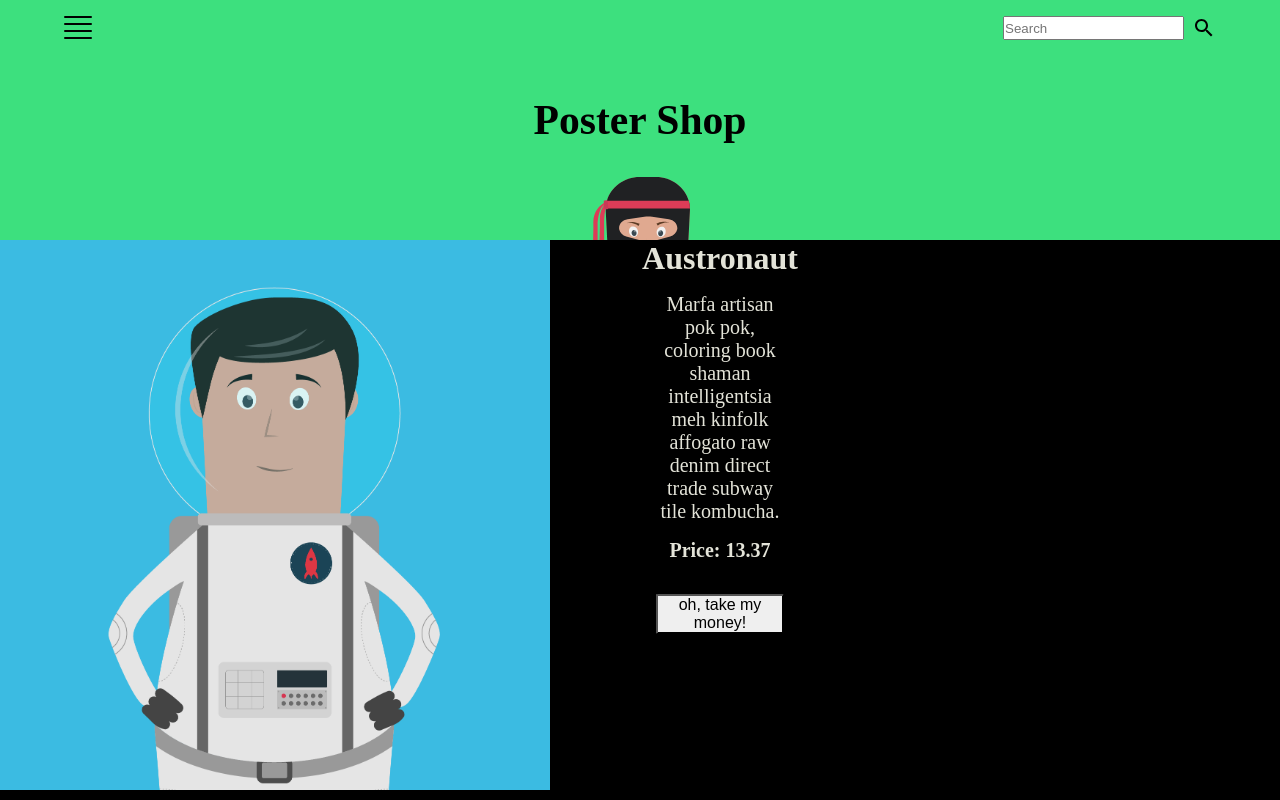
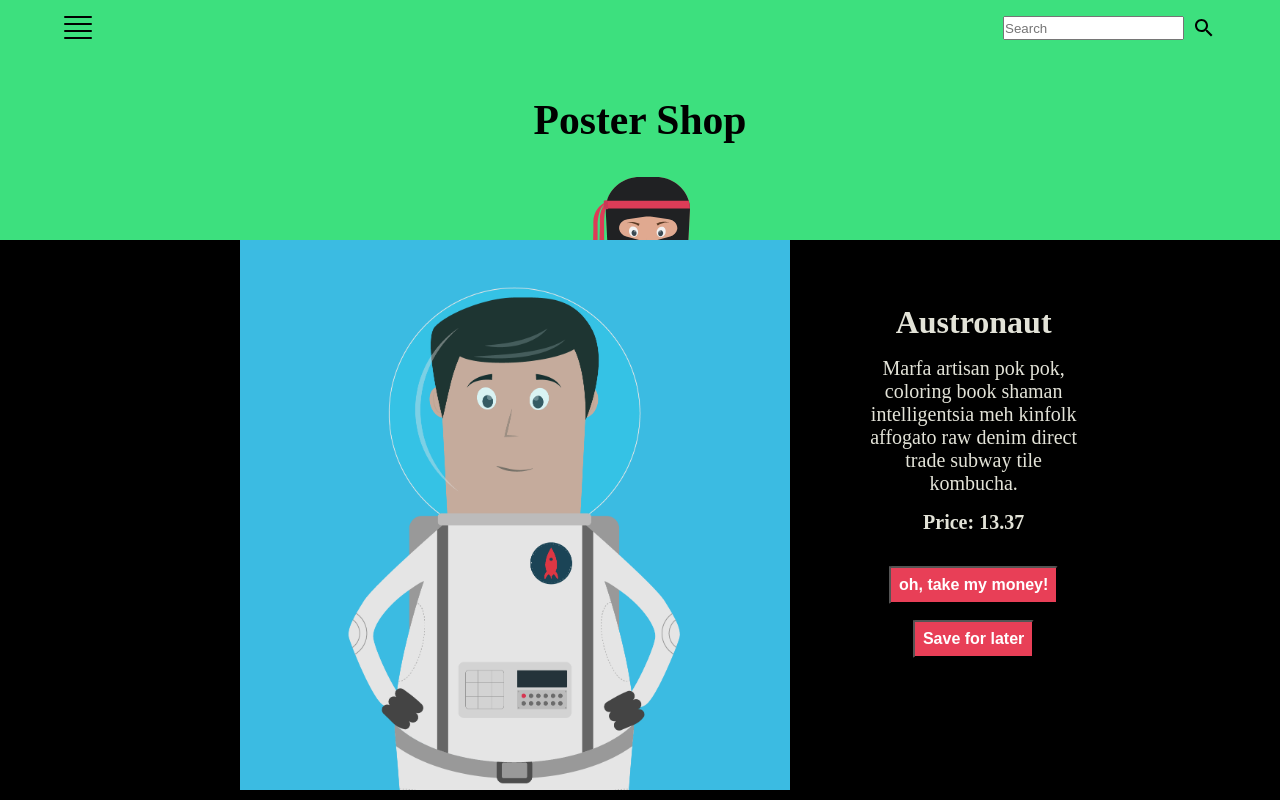
Before and after one commit to SJKed/scrum-project, a Vue app: page / in a window 1280 px wide. Both pictures are taken after a click on the element 324 px from the left and 500 px from the top of the page. Shown: the top 800 px of the page. Built offline with nearby package versions, Linux system fonts and the light colour scheme.

Commit message:
fix style of productview

```diff
--- a/src/views/Singleposter.vue
+++ b/src/views/Singleposter.vue
@@ -7,6 +7,7 @@
       <p> {{poster.description}} </p>
       <p> <b>Price: {{ poster.price }} </b></p>
        <button>oh, take my money!</button>
+       <button>Save for later</button>
     </div>
     </div>
     <productCard/>
@@ -16,9 +17,6 @@
 import productCard from "../components/ProductCard.vue"
 export default {
   components: {productCard},
-  props: {
-    large: Boolean
-  },
 computed: {
   poster() {
   return this.$store.state.posters.find(poster => poster.id == this.$route.params.id)
@@ -34,9 +32,12 @@ computed: {
   grid-template-rows: 2;
   align-content: center;
 }
-
+img {
+  margin-left: 15rem;
+}
 .poster-info {
-  width: 10rem;
+  margin: 4rem;
+  width: 15rem;
   height: 10rem;
   color: #e3e3d8;
 }
@@ -51,5 +52,10 @@ button {
   font-size: 1rem;
   margin: 1rem;
   border-radius: 2%;
+  background: #e83f57;
+  padding: 0.5rem;
+  color: white;
+  font-weight: bold;
+margin-bottom: auto;
 }
 </style>
```
